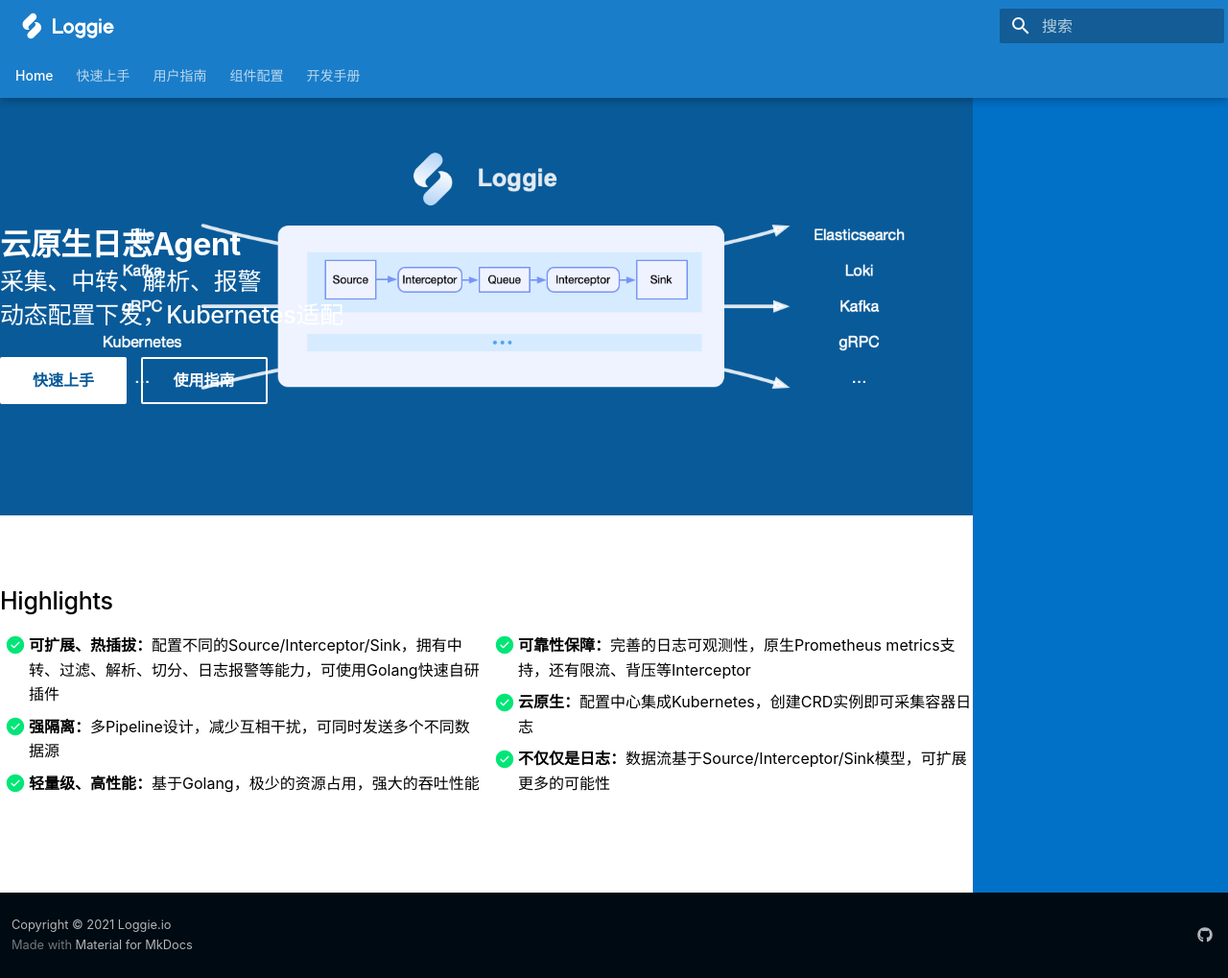
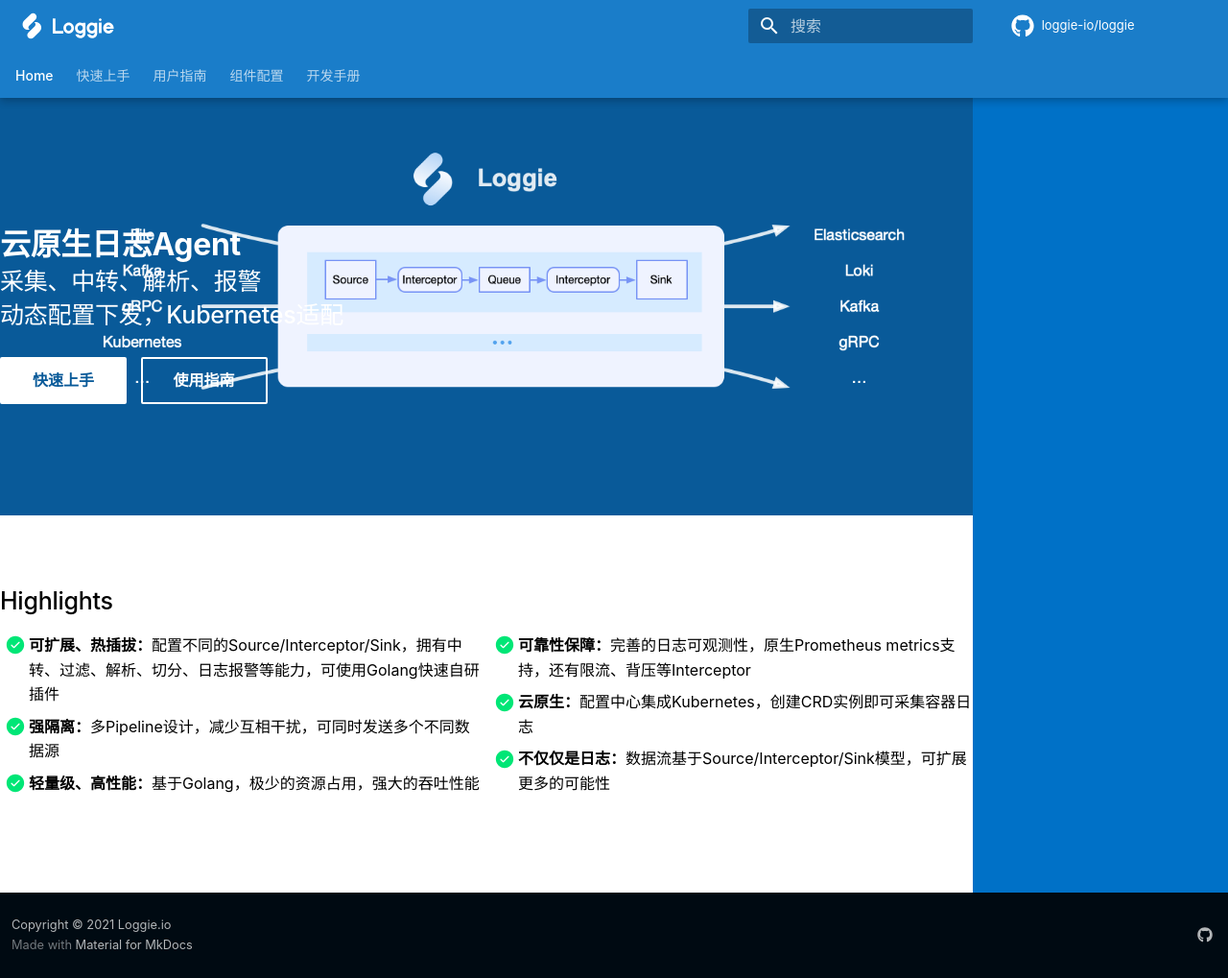
Before and after one commit to loggie-io/docs, an MkDocs documentation site: the page built from docs/index.md, in a window 1280 px wide and 1019 px high. Shown: the whole window at 96% size. Built offline with MkDocs 1.6.1 and Material for MkDocs 9.7.7, drawn with Linux system fonts in a browser that asks for light colours; some web fonts are replaced; comment, search, counter and statistics services are not loaded.

Commit message:
Feat: add github repo in header

```diff
--- a/mkdocs.yml
+++ b/mkdocs.yml
@@ -1,10 +1,12 @@
 INHERIT: nav.yml
 
 site_name: ' '
-
+repo_url: https://github.com/loggie-io/loggie
+repo_name: loggie-io/loggie
 site_description: Loggie Documentation
 extra_css:
   - stylesheets/extra.css
+edit_uri: https://github.com/loggie-io/docs/tree/main/docs/
 
 theme:
   name: material
@@ -12,6 +14,9 @@ theme:
   logo: assets/loggie.svg
   favicon: assets/min-logo.png
   custom_dir: overrides
+  icon:
+    repo: fontawesome/brands/github
+
   font:
     text: Noto Sans Simplified Chinese
     code: Robot Mono
```
